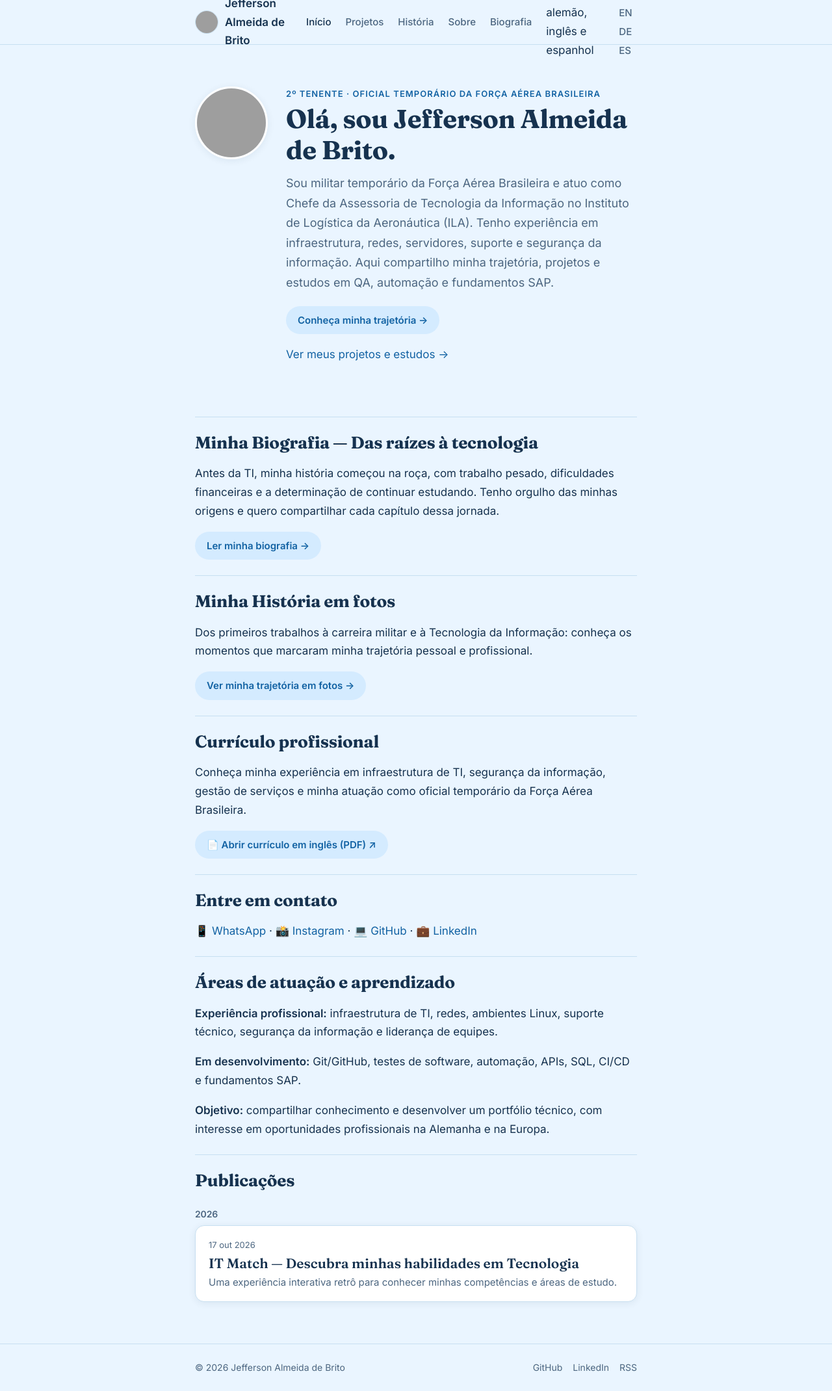
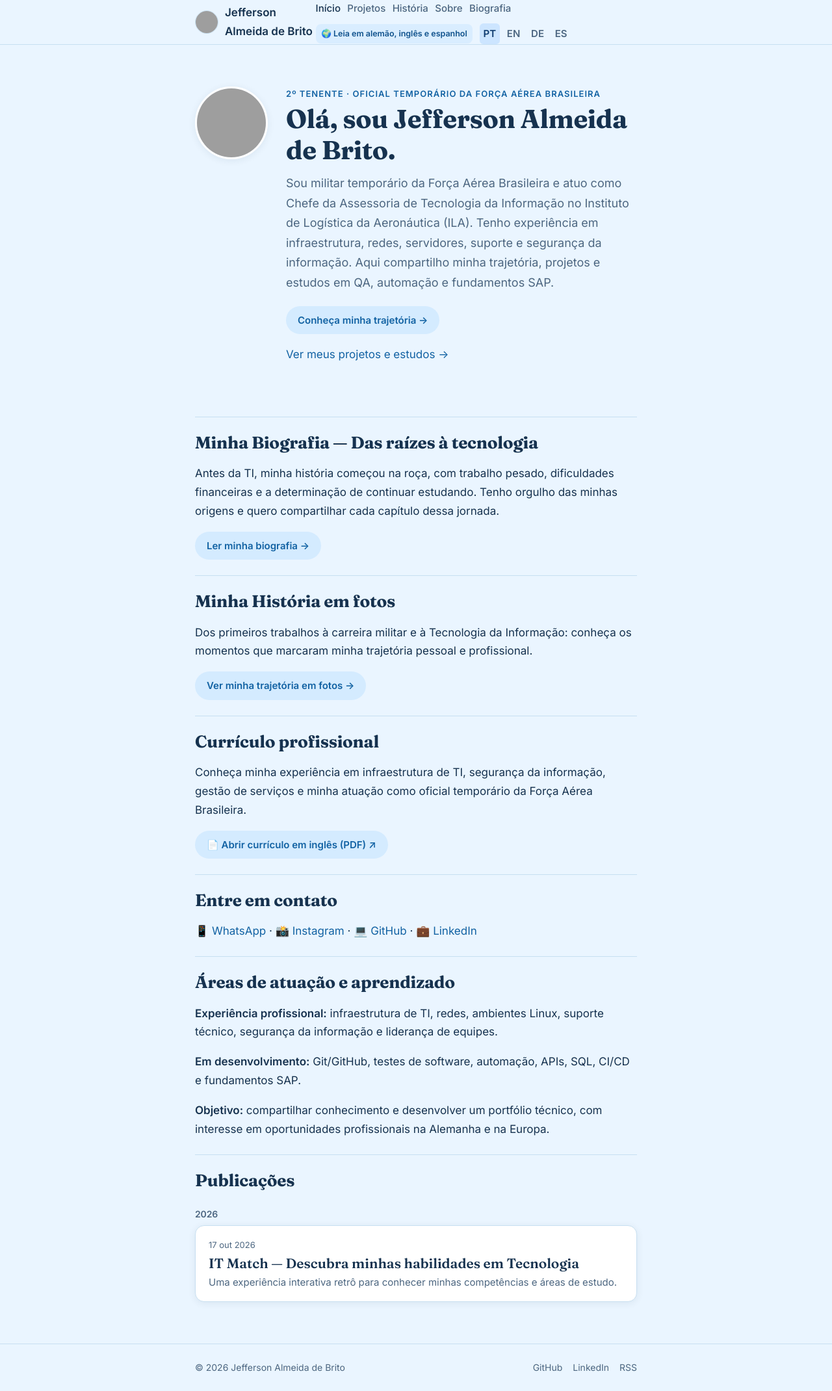
Before and after one commit to jeffersondk3/jeffersondk3.github.io, a Jekyll site: the page built from index.html, in a window 1280 px wide. Shown: the whole page at 65% size. Built offline with Jekyll 4.4.1, drawn with Linux system fonts in a browser that asks for light colours; grey boxes are pictures that could not be loaded.

Commit message:
Style gently blinking multilingual reading label

```diff
--- a/assets/css/style.css
+++ b/assets/css/style.css
@@ -174,3 +174,14 @@ h1, h2, h3 {
 
 /* Tema sempre claro, independentemente do sistema */
 :root, :root[data-theme="dark"], :root[data-theme="light"] { --bg:#eaf5ff; --surface:#fff; --text:#16324f; --muted:#4c6680; --line:#c7dff1; --accent:#1262a3; --accent-soft:#d4ebff; --code-bg:#e3f0fc; --shadow:0 2px 12px rgba(22,50,79,.08); color-scheme:light; }
+
+
+/* Language selector and gentle animated notice */
+.nav { display: flex; align-items: center; flex-wrap: wrap; gap: .65rem; }
+.language-switch { display: inline-flex; gap: .35rem; align-items: center; white-space: nowrap; }
+.language-switch a { font-weight: 700; padding: .22rem .35rem; border-radius: .35rem; }
+.language-switch a[aria-current="page"] { background: #cce5ff; color: #103d70; }
+.language-hint { display: inline-block; font-size: .78rem; font-weight: 700; color: #064b87; background: #d9edff; padding: .28rem .55rem; border-radius: .5rem; animation: language-glow 2.4s ease-in-out infinite; }
+@keyframes language-glow { 0%,100% { opacity: 1; } 50% { opacity: .35; } }
+@media (prefers-reduced-motion: reduce) { .language-hint { animation: none; } }
+@media (max-width: 720px) { .language-hint { font-size: .7rem; } .language-switch { gap: .1rem; } }
```
